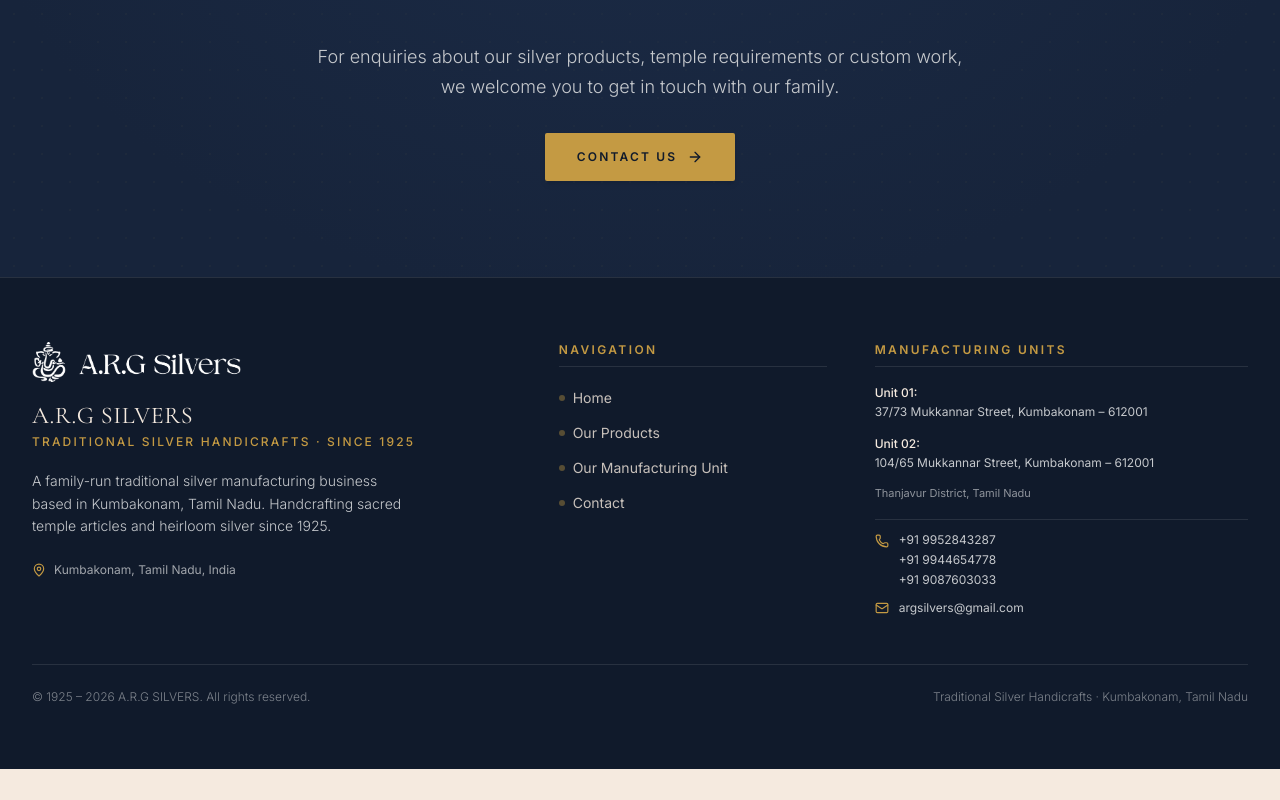
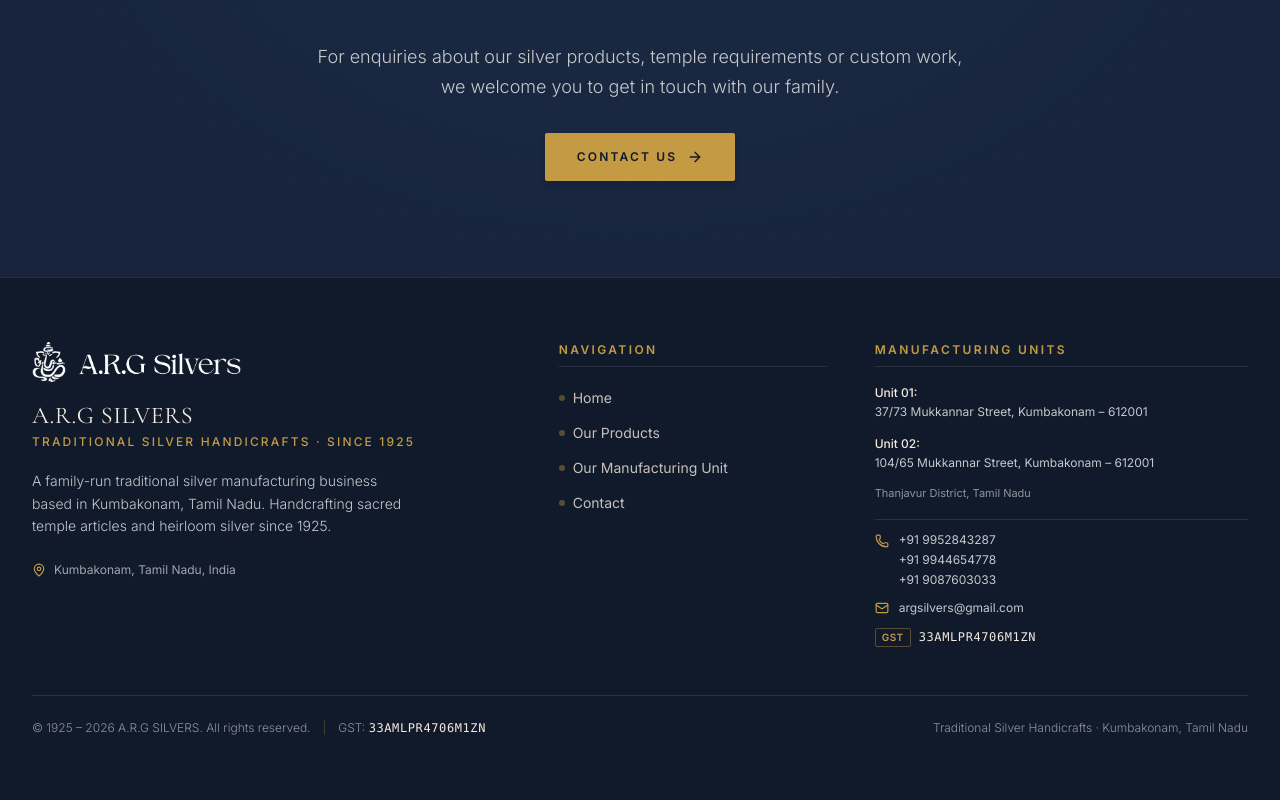
Before and after one commit to ARGSilvers/website, a Next.js app: page / in a window 1280 px wide. Shown: the part 8186-8986 px from the top of the page. Before the commit the page ends 8955 px from the top, so only its background shows below. Built offline with nearby package versions, Linux system fonts and the light colour scheme.

Commit message:
feat: add Footer component and company data configuration for website

```diff
--- a/components/Footer.tsx
+++ b/components/Footer.tsx
@@ -111,13 +111,31 @@
                   {COMPANY_INFO.email.label}
                 </a>
               </div>
+
+              <div className="flex items-center gap-2 text-xs text-[#C5C8CC] pt-1">
+                <span className="text-[#C49A43] font-semibold text-[10px] tracking-wider uppercase border border-[#C49A43]/40 px-1.5 py-0.5 rounded-xs">
+                  GST
+                </span>
+                <span className="font-mono text-[#F5EADF] tracking-wider">
+                  {COMPANY_INFO.gst}
+                </span>
+              </div>
             </div>
           </div>
         </div>
 
         {/* Thin Divider & Bottom Bar */}
-        <div className="mt-12 pt-6 border-t border-white/10 flex flex-col sm:flex-row items-center justify-between gap-3 text-xs text-[#C5C8CC]/60 font-light">
-          <p>© 1925 – 2026 A.R.G SILVERS. All rights reserved.</p>
+        <div className="mt-12 pt-6 border-t border-white/10 flex flex-col sm:flex-row items-center justify-between gap-3 text-xs text-[#C5C8CC]/70 font-light">
+          <div className="flex flex-wrap items-center justify-center sm:justify-start gap-2 sm:gap-3">
+            <p>© 1925 – 2026 A.R.G SILVERS. All rights reserved.</p>
+            <span className="text-[#C49A43]/40 hidden sm:inline">|</span>
+            <p>
+              GST:{" "}
+              <span className="font-mono text-[#F5EADF] font-medium tracking-wider">
+                {COMPANY_INFO.gst}
+              </span>
+            </p>
+          </div>
           <p>Traditional Silver Handicrafts · Kumbakonam, Tamil Nadu</p>
         </div>
       </div>
--- a/lib/data.ts
+++ b/lib/data.ts
@@ -40,6 +40,7 @@
   since: "1925",
   location: "Kumbakonam, Tamil Nadu, India",
   founder: "Rajamanikam",
+  gst: "33AMLPR4706M1ZN",
   stats: "100+ Years of Craftsmanship  |  Three Generations  |  Kumbakonam, Tamil Nadu",
   phones: [
     { label: "+91 9952843287", href: "tel:+919952843287" },
```
